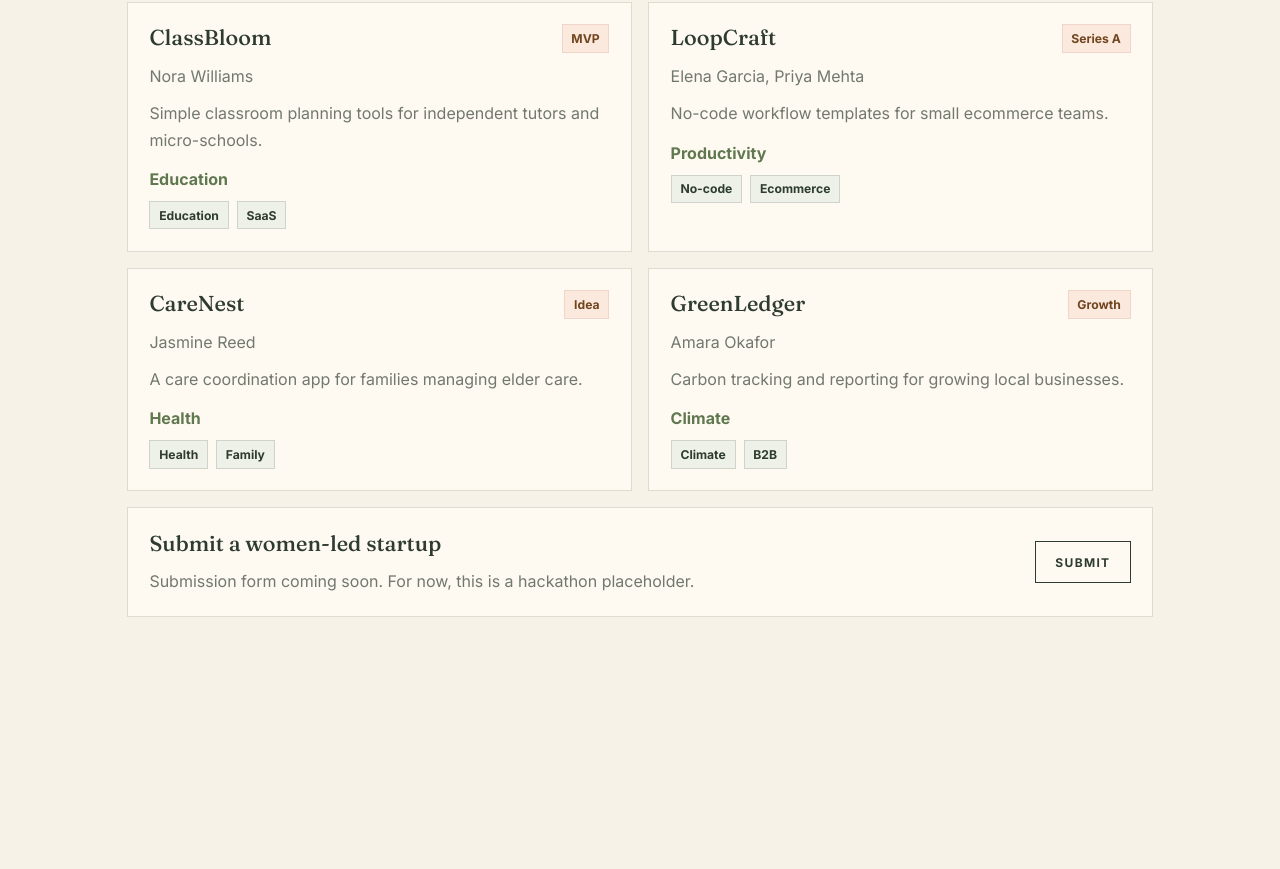
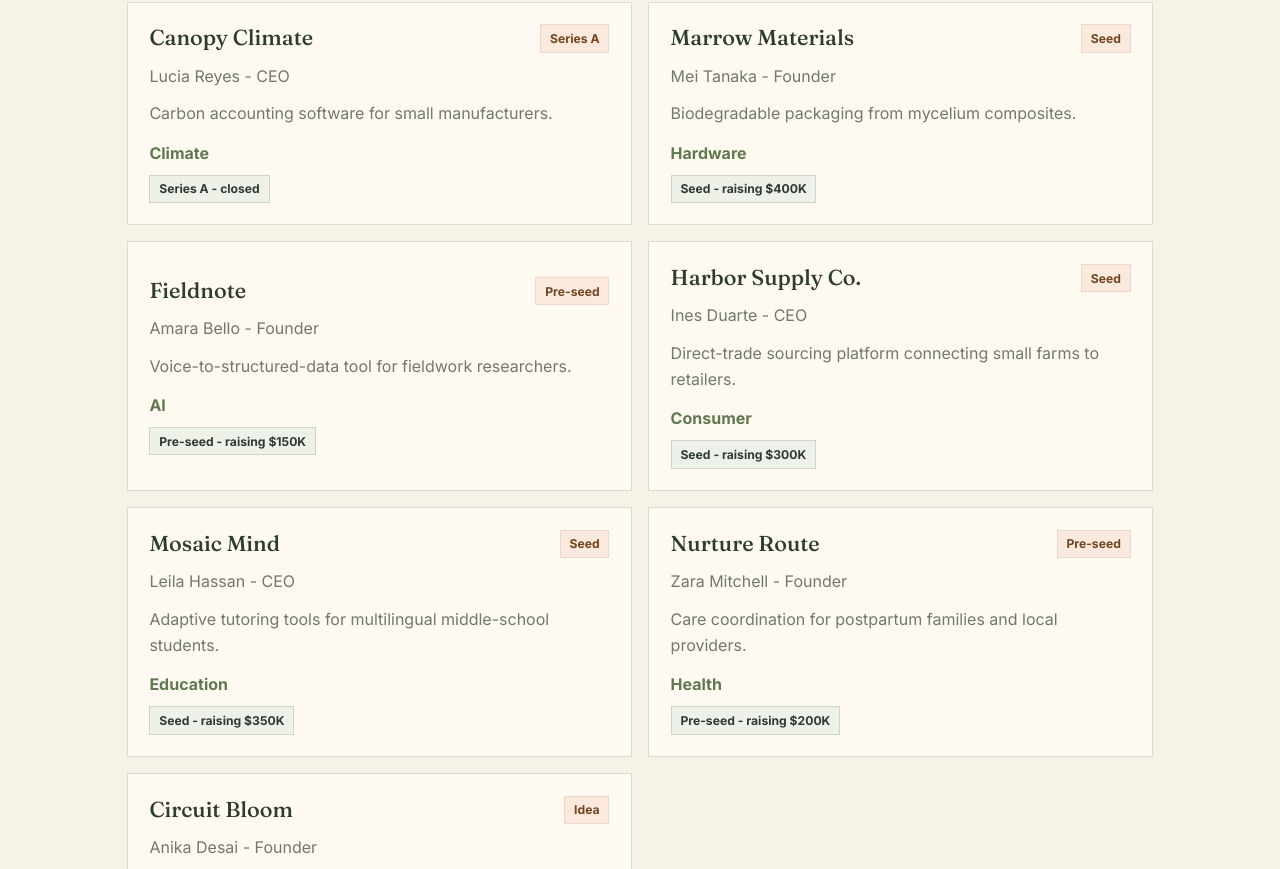
Before and after one commit to phobeetan/rooted, a React (Vite) app: page /startups in a window 1280 px wide. Shown: the part 691-1560 px from the top of the page. Before the commit the page ends 1388 px from the top, so only its background shows below. Built offline with nearby package versions, Linux system fonts and the light colour scheme; no server answers.

Commit message:
made minor changes

```diff
--- a/scripts/viewcontrollers/dashboardController.js
+++ b/scripts/viewcontrollers/dashboardController.js
@@ -73,7 +73,6 @@ class DashboardController {
     text('profile-occupation', profile.occupation || '-');
     text('profile-goals', profile.goals || '-');
     text('profile-knowledge', profile.financialKnowledge || '-');
-    text('database-status', profile.databaseStatus || `Synced to Supabase profiles/${user.id}`);
   }
 
   async loadNews() {
--- a/src/App.css
+++ b/src/App.css
@@ -308,38 +308,11 @@ select {
   text-transform: uppercase;
 }
 
-.carousel-controls {
-  display: flex;
-  align-items: center;
-  justify-content: center;
-  gap: 0.75rem;
-  padding: 0.85rem;
-  border-top: 1px solid var(--line);
-}
-
-.carousel-controls button,
 .tabs button {
   color: var(--forest);
   background: transparent;
   border: 0;
   cursor: pointer;
-}
-
-.carousel-dots {
-  display: flex;
-  gap: 0.45rem;
-}
-
-.carousel-dots button {
-  width: 8px;
-  height: 8px;
-  padding: 0;
-  border-radius: 50%;
-  background: rgba(96, 120, 79, 0.3);
-}
-
-.carousel-dots button.active {
-  background: var(--root);
 }
 
 .growth-wrap {
@@ -910,6 +883,15 @@ select {
 
 .startup-card {
   padding: 1.35rem;
+  color: inherit;
+  cursor: pointer;
+  font: inherit;
+  text-align: left;
+}
+
+.startup-card:hover,
+.startup-card:focus-visible {
+  background: var(--sage-soft);
 }
 
 .startup-card-head,
--- a/src/components/Navigation.jsx
+++ b/src/components/Navigation.jsx
@@ -18,19 +18,30 @@ function Navigation() {
 
   useEffect(() => onAuthChange((user) => setLoggedIn(Boolean(user))), [])
 
-  const authLinks = loggedIn
-    ? [['/dashboard.html', 'Profile']]
-    : [['/login.html?mode=login', 'Log in'], ['/login.html?mode=signup', 'Sign up']]
-
   return (
     <nav className="site-nav">
       <a className="brand" href="/">Rooted</a>
       <ul>
-        {[...links, ...authLinks].map(([href, label]) => (
+        {links.map(([href, label]) => (
           <li key={href}>
             <a href={href}>{label}</a>
           </li>
         ))}
+        {loggedIn ? (
+          <li>
+            <a aria-label="Profile" href="/dashboard.html">
+              <svg aria-hidden="true" fill="none" height="18" stroke="currentColor" strokeWidth="1.8" viewBox="0 0 24 24" width="18">
+                <circle cx="12" cy="8" r="4" />
+                <path d="M4.5 21a7.5 7.5 0 0 1 15 0" />
+              </svg>
+            </a>
+          </li>
+        ) : (
+          <>
+            <li><a href="/login.html?mode=login">Log in</a></li>
+            <li><a href="/login.html?mode=signup">Sign up</a></li>
+          </>
+        )}
       </ul>
     </nav>
   )
--- a/src/components/StatCarousel.jsx
+++ b/src/components/StatCarousel.jsx
@@ -43,15 +43,11 @@ function StatSlide({ stat, active }) {
 
 function StatCarousel({ slides }) {
   const [index, setIndex] = useState(0)
-  const [paused, setPaused] = useState(false)
 
   useEffect(() => {
-    if (paused) return undefined
     const id = setInterval(() => setIndex((current) => (current + 1) % slides.length), 5000)
     return () => clearInterval(id)
-  }, [paused, slides.length])
-
-  const go = (next) => setIndex((next + slides.length) % slides.length)
+  }, [slides.length])
 
   return (
     <section className="stat-carousel" aria-label="Funding statistics">
@@ -60,24 +56,6 @@ function StatCarousel({ slides }) {
           <StatSlide stat={stat} active={slideIndex === index} key={`${stat.source}-${slideIndex}`} />
         ))}
       </div>
-      <div className="carousel-controls">
-        <button type="button" onClick={() => go(index - 1)}>Prev</button>
-        <div className="carousel-dots">
-          {slides.map((stat, dotIndex) => (
-            <button
-              aria-label={`Go to slide ${dotIndex + 1}`}
-              className={dotIndex === index ? 'active' : ''}
-              key={`${stat.source}-${dotIndex}`}
-              type="button"
-              onClick={() => go(dotIndex)}
-            />
-          ))}
-        </div>
-        <button type="button" onClick={() => go(index + 1)}>Next</button>
-        <button type="button" onClick={() => setPaused((current) => !current)}>
-          {paused ? 'Play' : 'Pause'}
-        </button>
-      </div>
     </section>
   )
 }
--- a/src/data/rootedData.js
+++ b/src/data/rootedData.js
@@ -187,6 +187,57 @@ export const startups = [
       next: 'Concentrate on one city.',
     },
   },
+  {
+    name: 'Mosaic Mind',
+    tag: 'Education',
+    one: 'Adaptive tutoring tools for multilingual middle-school students.',
+    meta: 'Seed - raising $350K',
+    stage: 'Seed',
+    detail: 'Helping tutors build lessons that adapt to each student while supporting families in their home language.',
+    people: ['Leila Hassan - CEO', 'Camila Torres - Learning Science', 'Avery James - Engineering'],
+    jobs: [{ title: 'Curriculum Fellow', req: 'Teaching experience, 5 hrs/week' }],
+    evaluation: {
+      score: 8,
+      verdict: 'Strong',
+      upside: 'Clear need among schools serving multilingual families.',
+      risk: 'School sales cycles can be long.',
+      next: 'Run a semester pilot with two schools.',
+    },
+  },
+  {
+    name: 'Nurture Route',
+    tag: 'Health',
+    one: 'Care coordination for postpartum families and local providers.',
+    meta: 'Pre-seed - raising $200K',
+    stage: 'Pre-seed',
+    detail: 'Giving new parents one place to manage appointments, recovery plans, and trusted community resources.',
+    people: ['Zara Mitchell - Founder', 'Keisha Grant - Care Ops', 'Noor Rahman - Product'],
+    jobs: [],
+    evaluation: {
+      score: 7,
+      verdict: 'Promising',
+      upside: 'High-need care window with fragmented support.',
+      risk: 'Provider integrations may be slow.',
+      next: 'Test referrals with one hospital network.',
+    },
+  },
+  {
+    name: 'Circuit Bloom',
+    tag: 'Hardware',
+    one: 'Repairable sensor kits that help small farms reduce water waste.',
+    meta: 'Idea - seeking pilot partners',
+    stage: 'Idea',
+    detail: 'Designing low-cost soil sensors with replaceable parts and a simple mobile dashboard for small farms.',
+    people: ['Anika Desai - Founder', 'Morgan Lee - Hardware', 'Elise Carter - Agriculture'],
+    jobs: [{ title: 'Prototype Assistant', req: 'Basic electronics or CAD experience' }],
+    evaluation: {
+      score: 6,
+      verdict: 'Early',
+      upside: 'Affordable repairable hardware stands out.',
+      risk: 'Still needs field validation.',
+      next: 'Deploy ten prototypes with local growers.',
+    },
+  },
 ]
 
 export const founders = [
@@ -196,6 +247,9 @@ export const founders = [
   { name: 'Mei Tanaka', tag: 'Hardware', one: 'Materials scientist with a patent in composite biomaterials.', meta: 'Seattle, WA' },
   { name: 'Amara Bello', tag: 'AI', one: 'NLP researcher, previously at a Series B applied-AI startup.', meta: 'San Francisco, CA' },
   { name: 'Ines Duarte', tag: 'Consumer', one: 'Second-time founder who exited a DTC brand in 2023.', meta: 'Chicago, IL' },
+  { name: 'Leila Hassan', tag: 'Education', one: 'Former bilingual teacher building adaptive learning tools for multilingual students.', meta: 'Denver, CO' },
+  { name: 'Zara Mitchell', tag: 'Health', one: 'Community health strategist focused on better postpartum care access.', meta: 'Atlanta, GA' },
+  { name: 'Anika Desai', tag: 'Hardware', one: 'Mechanical engineer designing repairable technology for small farms.', meta: 'Madison, WI' },
 ]
 
 export const starterPrompts = [
--- a/src/pages/Startups.jsx
+++ b/src/pages/Startups.jsx
@@ -1,69 +1,22 @@
 import { useState } from 'react'
-
-const startups = [
-  {
-    name: 'Lumina Health',
-    founders: ['Aisha Khan'],
-    description: "AI-powered care navigation for women's health.",
-    category: 'Health',
-    stage: 'Seed',
-    tags: ['AI', 'Health', "Women's Health"],
-  },
-  {
-    name: 'FinRise',
-    founders: ['Maya Patel', 'Sofia Chen'],
-    description: 'Financial tools helping early-career women build investing confidence.',
-    category: 'Fintech',
-    stage: 'Pre-seed',
-    tags: ['Fintech', 'Investing', 'Career'],
-  },
-  {
-    name: 'ClassBloom',
-    founders: ['Nora Williams'],
-    description: 'Simple classroom planning tools for independent tutors and micro-schools.',
-    category: 'Education',
-    stage: 'MVP',
-    tags: ['Education', 'SaaS'],
-  },
-  {
-    name: 'LoopCraft',
-    founders: ['Elena Garcia', 'Priya Mehta'],
-    description: 'No-code workflow templates for small ecommerce teams.',
-    category: 'Productivity',
-    stage: 'Series A',
-    tags: ['No-code', 'Ecommerce'],
-  },
-  {
-    name: 'CareNest',
-    founders: ['Jasmine Reed'],
-    description: 'A care coordination app for families managing elder care.',
-    category: 'Health',
-    stage: 'Idea',
-    tags: ['Health', 'Family'],
-  },
-  {
-    name: 'GreenLedger',
-    founders: ['Amara Okafor'],
-    description: 'Carbon tracking and reporting for growing local businesses.',
-    category: 'Climate',
-    stage: 'Growth',
-    tags: ['Climate', 'B2B'],
-  },
-]
+import StartupModal from '../components/StartupModal.jsx'
+import { startups } from '../data/rootedData.js'
 
 const stages = ['All stages', ...new Set(startups.map((startup) => startup.stage))]
-const categories = ['All categories', ...new Set(startups.map((startup) => startup.category))]
+const categories = ['All categories', ...new Set(startups.map((startup) => startup.tag))]
 
 function Startups() {
   const [stage, setStage] = useState('All stages')
   const [category, setCategory] = useState('All categories')
+  const [selectedStartup, setSelectedStartup] = useState(null)
 
   const filtered = startups.filter((startup) => (
     (stage === 'All stages' || startup.stage === stage)
-    && (category === 'All categories' || startup.category === category)
+    && (category === 'All categories' || startup.tag === category)
   ))
 
   return (
+    <>
       <main className="startups-page">
         <section className="page-shell">
           <div className="page-head">
@@ -89,22 +42,20 @@ function Startups() {
 
           <section className="startup-list" aria-label="Women-led startups">
             {filtered.map((startup) => (
-            <article className="startup-card" key={startup.name}>
+              <button className="startup-card" type="button" key={startup.name} onClick={() => setSelectedStartup(startup)}>
                 <div className="startup-card-head">
                   <div>
                     <h2>{startup.name}</h2>
-                  <p>{startup.founders.join(', ')}</p>
+                    <p>{startup.people[0]}</p>
                   </div>
                   <span>{startup.stage}</span>
                 </div>
-              <p>{startup.description}</p>
+                <p>{startup.one}</p>
                 <div className="startup-tags">
-                <strong>{startup.category}</strong>
-                <div>
-                  {startup.tags.map((tag) => <span key={tag}>{tag}</span>)}
+                  <strong>{startup.tag}</strong>
+                  <div><span>{startup.meta}</span></div>
                 </div>
-              </div>
-            </article>
+              </button>
             ))}
           </section>
 
@@ -117,6 +68,9 @@ function Startups() {
           </section>
         </section>
       </main>
+
+      <StartupModal startup={selectedStartup} onClose={() => setSelectedStartup(null)} />
+    </>
   )
 }
 
--- a/styles/global.css
+++ b/styles/global.css
@@ -176,12 +176,6 @@ p {
   color: var(--muted);
 }
 
-.dashboard-head small {
-  display: block;
-  margin-top: 0.55rem;
-  color: var(--sage);
-}
-
 .section-head {
   display: flex;
   flex-wrap: wrap;
@@ -241,6 +235,16 @@ p {
 
 .feature-grid a:hover {
   background: var(--sage-soft);
+}
+
+.feature-grid .feature-icon {
+  color: var(--root);
+  font-size: 1.6rem;
+  line-height: 1;
+}
+
+.feature-grid small {
+  color: var(--muted);
 }
 
 .news-search {
```
Also changed, not shown: dashboard.html (+4 -5 lines), src/pages/Home.jsx (+8 -3 lines), src/pages/PaperTrading.jsx (+6 -4 lines). Lines whose indentation alone changed are shown as unchanged.
